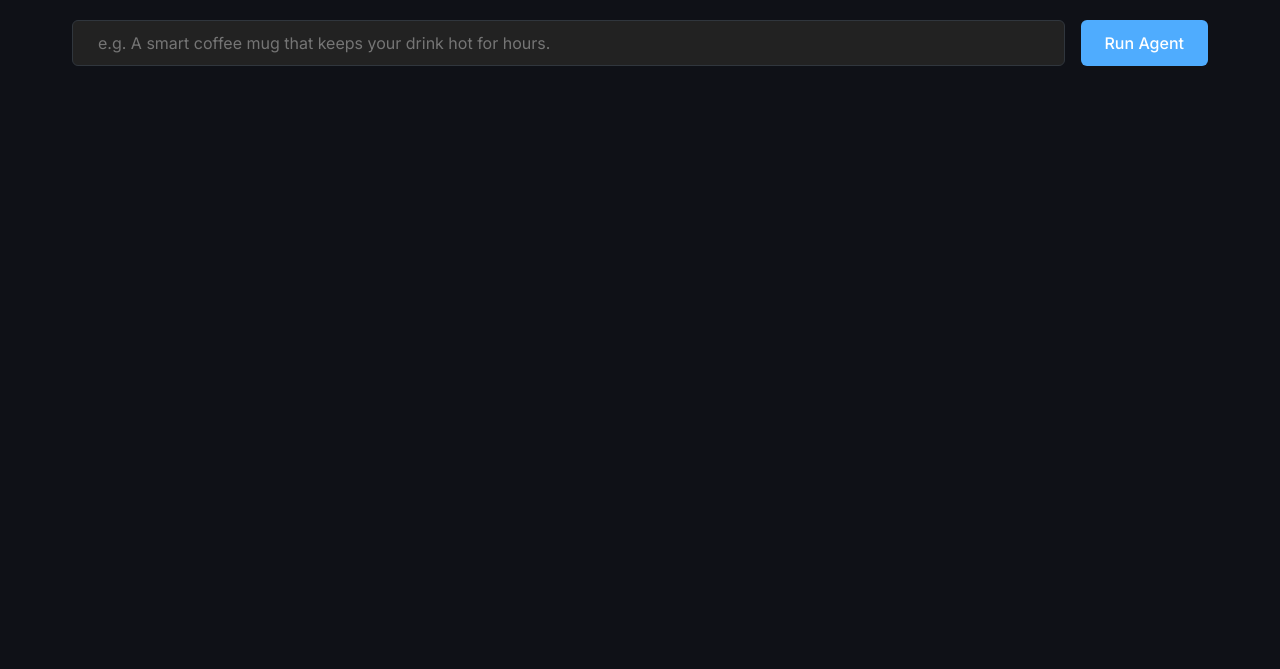
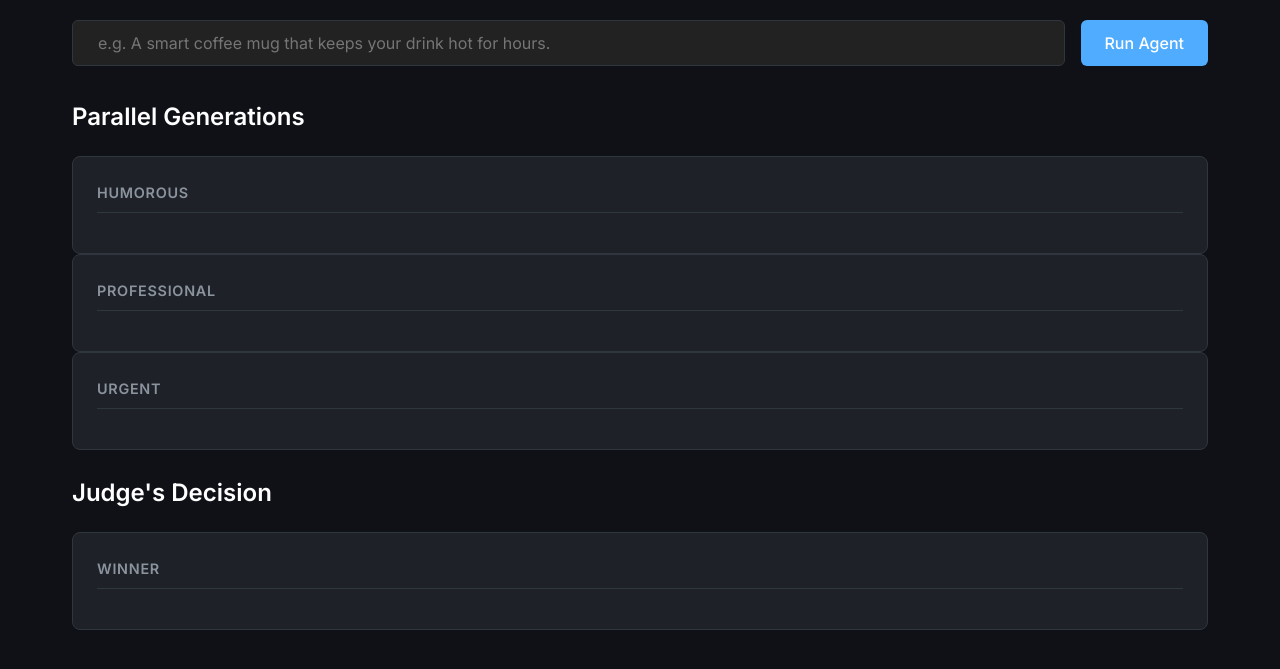
Before and after one commit to kweinmeister/agent-design-patterns, a Python web app: template patterns/voting/ui/templates/voting.html.j2 in a window 1280 px wide. Shown: the part 70-739 px from the top of the page. Run offline with Jinja, Linux system fonts and the light colour scheme; the template is opened without the code that fills it, so the values that code supplies are empty; some libraries are stand-ins or nearby versions.

Commit message:
fix: code review

```diff
--- a/patterns/voting/ui/__init__.py
+++ b/patterns/voting/ui/__init__.py
@@ -86,8 +86,6 @@ async def stream_voting_generator(user_request: str) -> AsyncGenerator[str, None
         _manager_task.cancel()
 
     # 3. Retrieve results from tasks (they are already done)
-
-    # 3. Retrieve results from tasks
     results = await asyncio.gather(*tasks)
     humorous_text, professional_text, urgent_text = results
 
--- a/patterns/voting/ui/static/voting.js
+++ b/patterns/voting/ui/static/voting.js
@@ -54,20 +54,19 @@ document.addEventListener("DOMContentLoaded", () => {
 					const agent = data.agent; // humorous, professional, urgent, judge
 					if (outputs[agent]) {
 						// Reveal judge section when first token arrives
-						if (
-							agent === "judge" &&
-							judgeSection &&
-							judgeSection.style.display === "none"
-						) {
+						if (agent === "judge" && judgeSection) {
 							judgeSection.style.display = "block";
 						}
 
 						state[agent] += data.content;
-						if (typeof marked !== "undefined") {
-							outputs[agent].innerHTML = marked.parse(state[agent]);
-						} else {
-							outputs[agent].textContent = state[agent];
-						}
+                        if (typeof marked !== "undefined" && typeof DOMPurify !== "undefined") {
+                            outputs[agent].innerHTML = DOMPurify.sanitize(marked.parse(state[agent]));
+                        } else if (typeof marked !== "undefined") {
+                             // Fallback if DOMPurify isn't loaded (though it should be)
+                            outputs[agent].innerHTML = marked.parse(state[agent]);
+                        } else {
+                            outputs[agent].textContent = state[agent];
+                        }
 					}
 				} else if (data.type === "complete") {
 					eventSource.close();
--- a/patterns/voting/ui/templates/voting.html.j2
+++ b/patterns/voting/ui/templates/voting.html.j2
@@ -2,6 +2,7 @@
 
 {% block head %}
   <script src="https://cdn.jsdelivr.net/npm/marked/marked.min.js"></script>
+  <script src="https://cdnjs.cloudflare.com/ajax/libs/dompurify/3.3.0/purify.min.js"></script>
   <script src="/voting/static/voting.js"></script>
   <link rel="stylesheet" href="/voting/static/style.css">
 {% endblock head %}
@@ -21,9 +22,9 @@
   e.g. A smart coffee mug that keeps your drink hot for hours.
 {% endblock placeholder %}
 {% block results %}
-  <div id="results-container" class="results-grid" style="display: none;">
+  <div id="results-container" class="results-grid">
     <div id="parallel-section">
-      <h2 style="margin-top: 1rem; color: var(--text-header);">Parallel Generations</h2>
+      <h2 class="voting-section-header">Parallel Generations</h2>
 
       <div class="voting-results-grid">
         <!-- Humorous -->
@@ -46,8 +47,8 @@
       </div>
     </div>
 
-    <div id="judge-section" style="display: none;">
-      <h2 style="margin-top: 2rem; color: var(--text-header);">Judge's Decision</h2>
+    <div id="judge-section">
+      <h2 class="voting-section-header-large">Judge's Decision</h2>
       <div class="result-card final result-card-judge">
         <h3>Winner</h3>
         <div id="result-judge" class="content markdown-body"></div>
```
Also changed, not shown: patterns/voting/ui/static/style.css (+15 -0 lines), patterns/rag/README.md.
